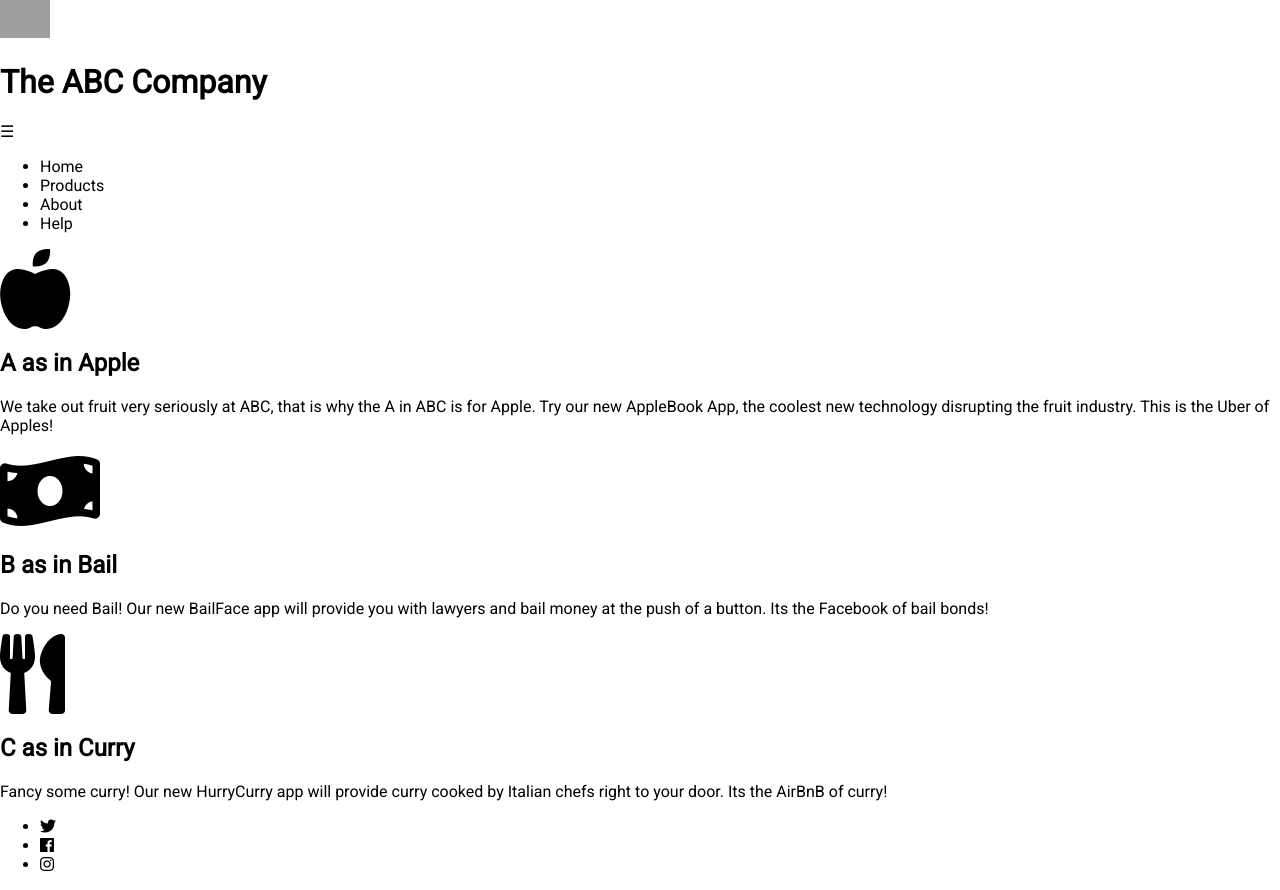
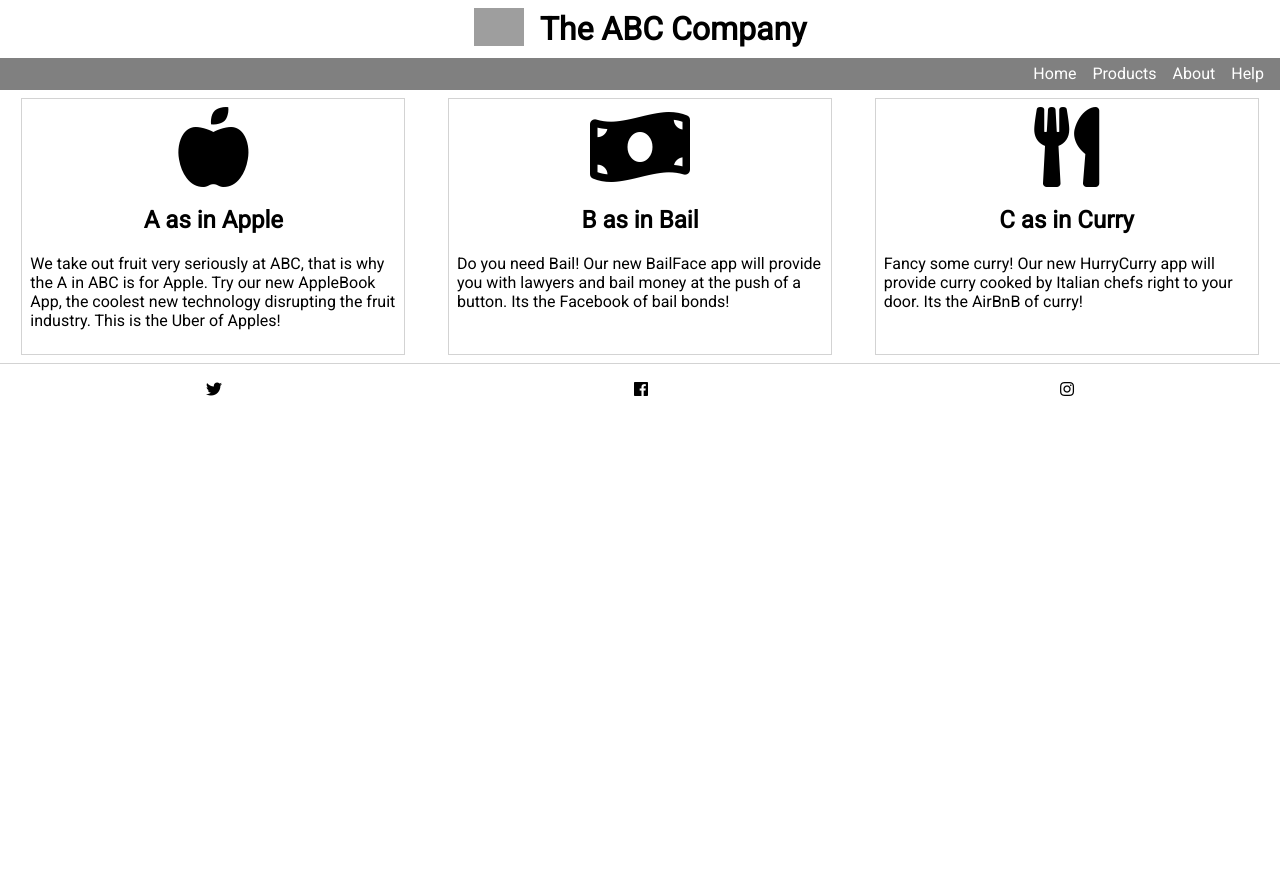
Before and after one commit to A00820449/web-dev-labs, a plain HTML site: page lab3/index.html in a window 1280 px wide. After the commit the page ends 800 px from the top, so only its background shows below. Drawn offline with Linux system fonts and the light colour scheme; grey boxes are pictures that could not be loaded.

Commit message:
finished Lab 3

```diff
--- a/lab3/css/index.css
+++ b/lab3/css/index.css
@@ -8,6 +8,116 @@
   padding: 0;
 }
 
+/*For testing
+body {
+  background-color: yellow;
+}*/
+
 .logo > img {
   width: 50px;
+  margin: 0.5rem;
 }
+
+header {
+  display: flex;
+  justify-content: center;
+  align-items: center;
+  flex-wrap: wrap;
+  text-align: center;
+}
+
+header > h1 {
+  margin: 0.5rem;
+}
+
+nav {
+  background-color: gray;
+  color: white;
+  display: flex;
+  height: 2rem;
+  align-items: center;
+  flex-direction: row-reverse;
+  padding: 0.5rem 0.5rem;
+}
+
+.hamburger {
+  display: none;
+}
+
+.menu {
+  display: flex;
+  padding: 0 0;
+  height: 2rem;
+  align-items: center;
+}
+
+.menu > * {
+  list-style: none;
+  padding: 0 0.5rem;
+}
+
+.social {
+  display: flex;
+  padding: 0 0;
+  justify-content: space-around;
+}
+
+.social > * {
+  list-style: none;
+}
+
+main {
+  display: flex;
+  justify-content: space-around;
+}
+
+.product {
+  border: solid 1px lightgray;
+  margin: 0.5rem 0.5rem;
+  padding: 0.5rem 0.5rem;
+  width: 30vw;
+}
+
+.product > h2 {
+  text-align: center;
+}
+
+.product > i {
+  display: block;
+  text-align: center;
+}
+
+footer {
+  border-top: solid 1px lightgray;
+}
+
+/* Tablet */
+@media only screen and (max-width: 801px) {
+  /*For testing
+  body {
+    background-color: orange;
+  }*/
+  main {
+    flex-direction: column;
+  }
+  .product {
+    width: auto;
+  }
+  .menu {
+    display: none;
+  }
+  .hamburger {
+    display: block;
+  }
+}
+
+/* Smartphone */
+@media only screen and (max-width: 480px) {
+  header {
+    flex-direction: column;
+  }
+  /*For testing
+  body {
+    background-color: red;
+  }*/
+}
```
Also changed, not shown: index.html (+7 -2 lines), lab3/index.html (+2 -2 lines).
